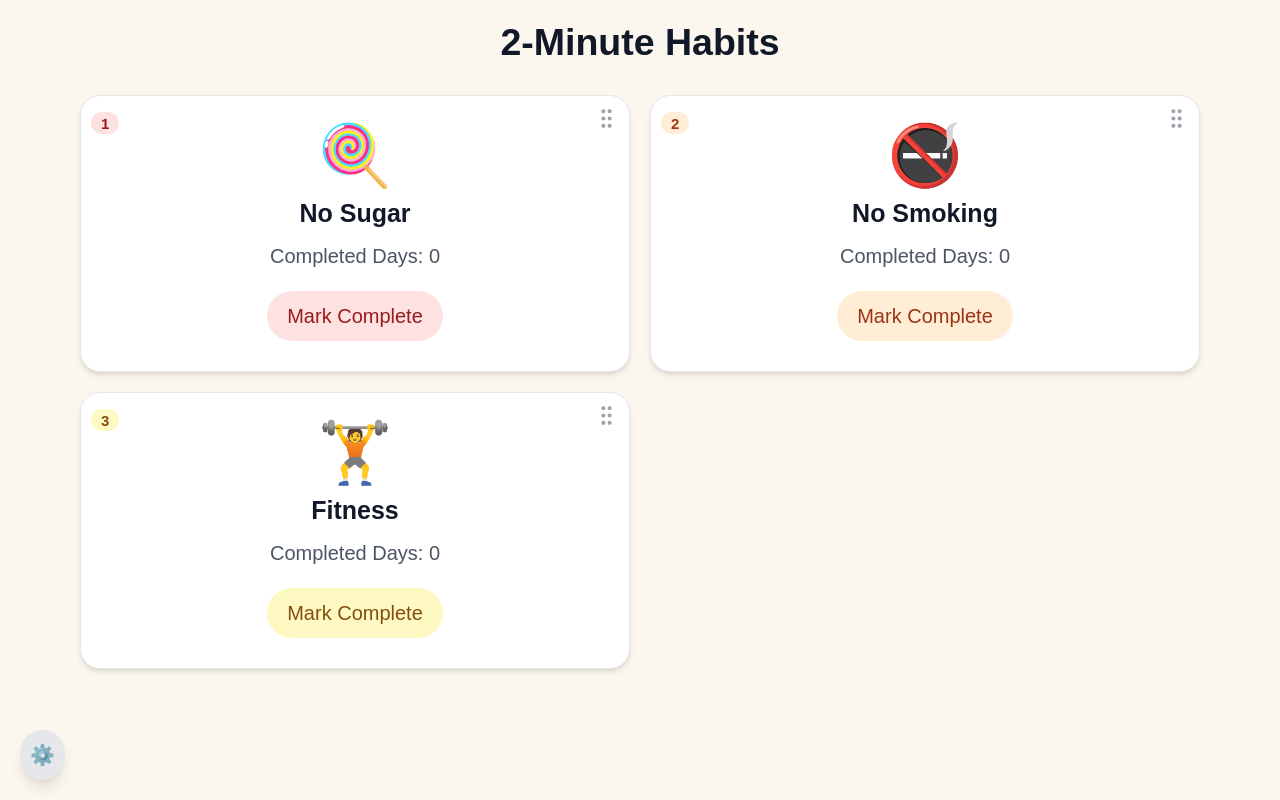
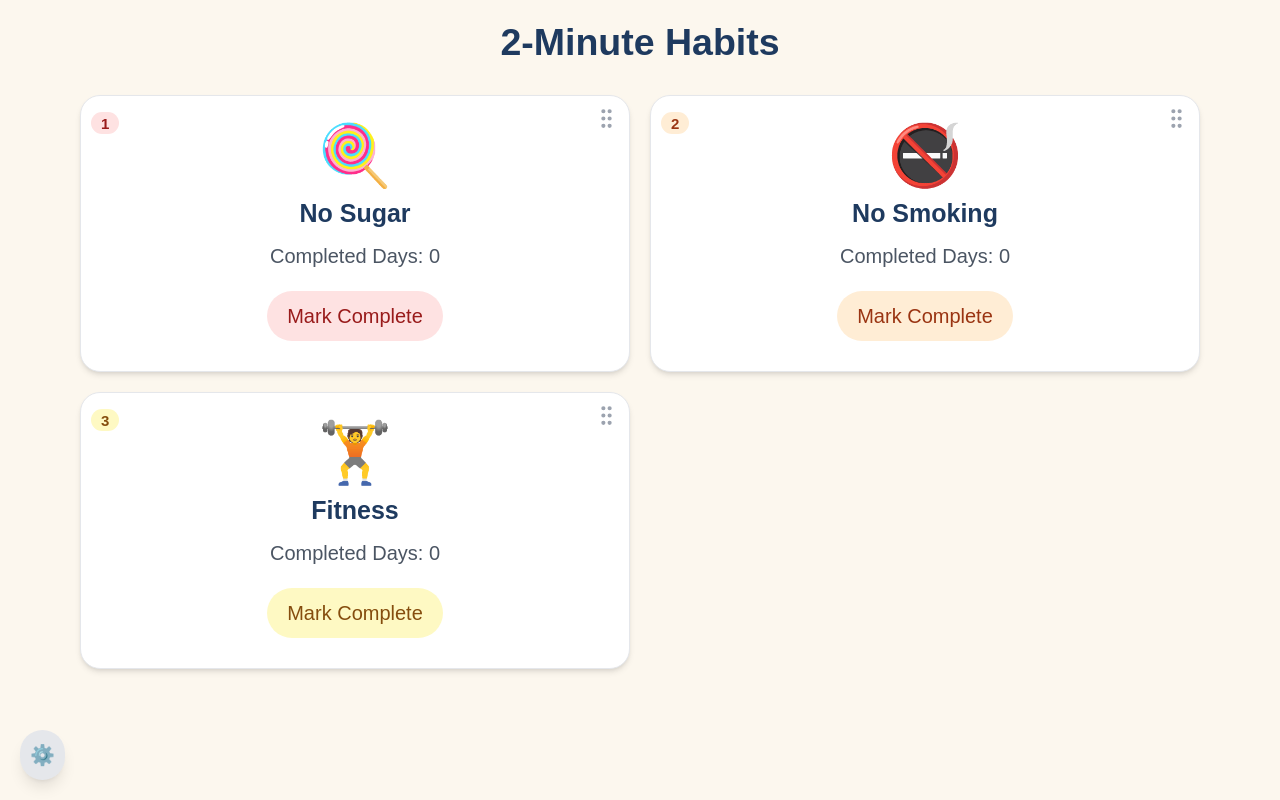
Before and after one commit to lvjian700/2minutehabits, a React (Vite) app: page / in a window 1280 px wide. Both pictures are taken after a click on the button "Ready to Start". Built offline with nearby package versions, Linux system fonts and the light colour scheme.

Commit message:
Change the title color them

```diff
--- a/src/App.tsx
+++ b/src/App.tsx
@@ -53,7 +53,7 @@ const App: React.FC = () => {
   return (
     <>
       <div className="min-h-screen p-4">
-      <h1 className="text-3xl text-center font-semibold mb-6 text-gray-900">2-Minute Habits</h1>
+      <h1 className="text-3xl text-center font-semibold mb-6 text-[#1E3A5F]">2-Minute Habits</h1>
       {habits.length === 0 && (
         <SetupModal
           suggestions={SUGGESTIONS}
--- a/src/components/HabitCard.tsx
+++ b/src/components/HabitCard.tsx
@@ -67,7 +67,7 @@ const HabitCard: React.FC<HabitCardProps> = ({ habit, onToggle, onSelect, order,
           </div>
         )}
         <div className="text-5xl mb-2">{emoji}</div>
-        <h2 className="text-xl font-semibold text-gray-900 mb-2 text-center">{habit.name}</h2>
+        <h2 className="text-xl font-semibold text-[#1E3A5F] mb-2 text-center">{habit.name}</h2>
         <div className="text-gray-600 text- mb-4">
           <p><span className="font-medium">Completed Days:</span> {completedDays}</p>
         </div>
```
